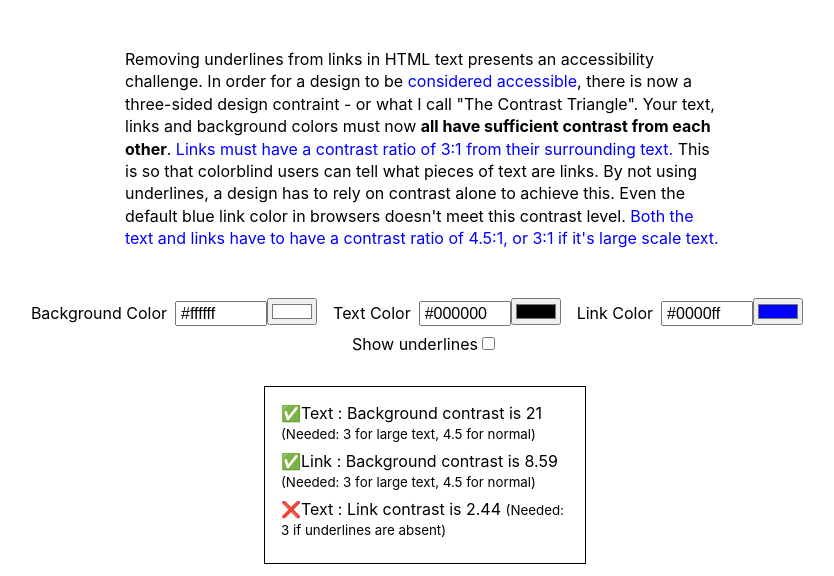
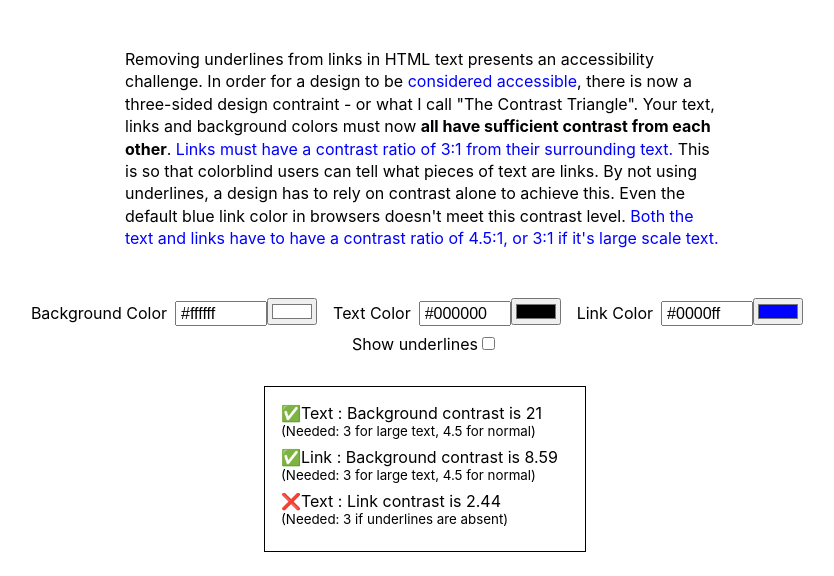
Before and after one commit to chipcullen/contrast-triangle, a React (Create React App) app: page / in a window 1280 px wide. Shown: the top 576 px of the page, without its empty margins (215-1049 px from the left). Built offline with nearby package versions, Linux system fonts and the light colour scheme.

Commit message:
small text is now block; added some tests

```diff
--- a/src/App.css
+++ b/src/App.css
@@ -45,3 +45,5 @@ body {
   padding: 1rem; }
   .Results li {
     margin-bottom: 0.5rem; }
+  .Results small {
+    display: block; }
--- a/src/App.scss
+++ b/src/App.scss
@@ -59,4 +59,8 @@ body {
   li {
     margin-bottom: 0.5rem;
   }
+
+  small {
+    display: block;
+  }
 }
```
Also changed, not shown: 1 other file (tests, documents, lock files or other folders).
